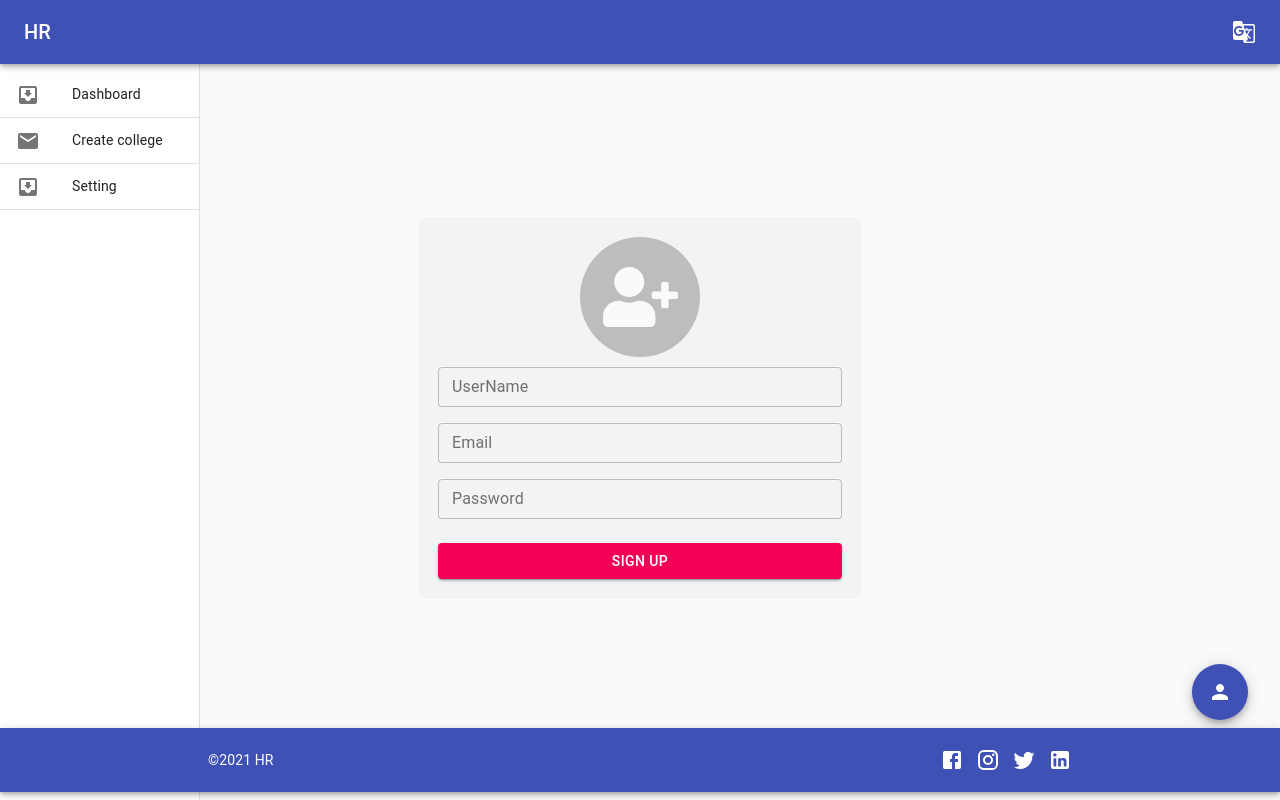
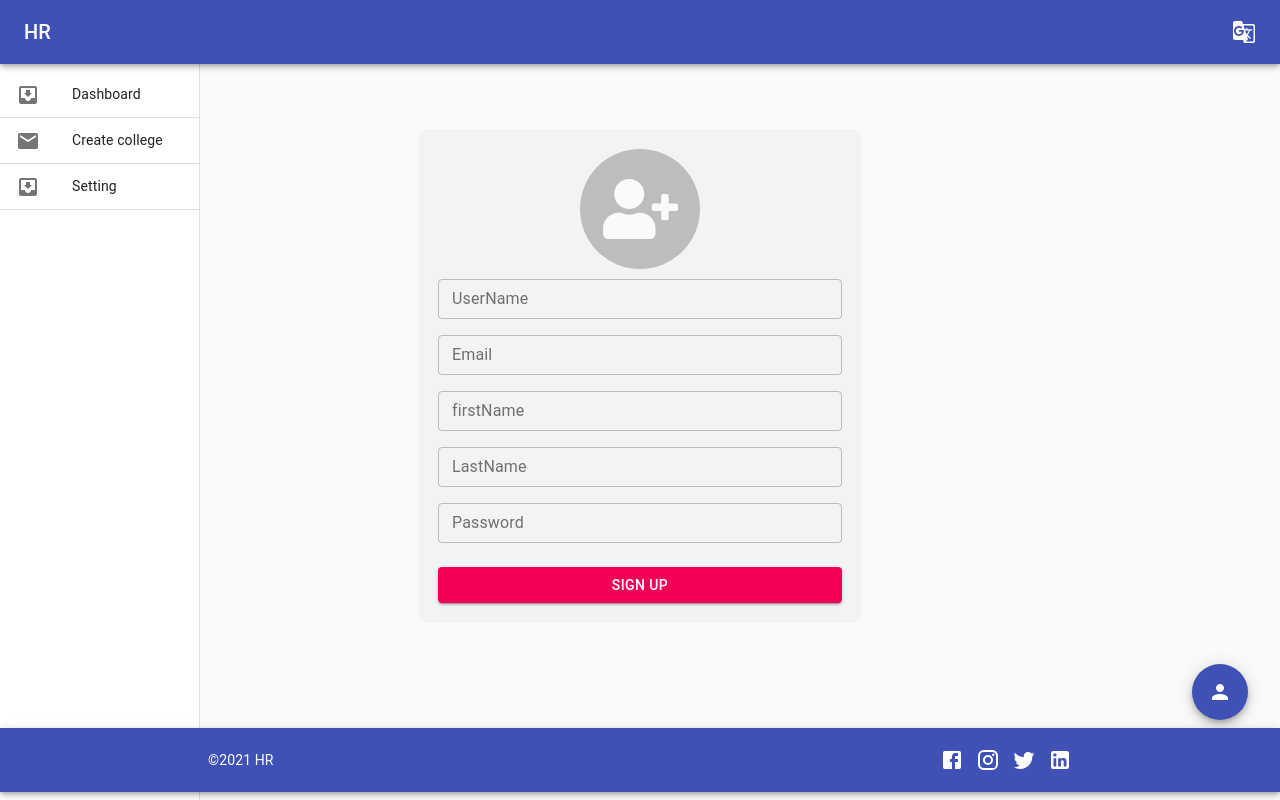
Before and after one commit to hiteshrajput1998/react-app-with-graphql, a React (Create React App) app: page /register in a window 1280 px wide. Built offline with nearby package versions, Linux system fonts and the light colour scheme.

Commit message:
add field in userregister

```diff
--- a/src/api/forms/register/RegisterMutations.js
+++ b/src/api/forms/register/RegisterMutations.js
@@ -8,6 +8,9 @@ export const Register_RECORD = gql`
                 userName
                 email
                 created
+                firstName
+                lastName
+                id
             }
         }
     }
--- a/src/api/user-api/UserQueries.js
+++ b/src/api/user-api/UserQueries.js
@@ -2,8 +2,8 @@ import gql from 'graphql-tag';
 
 
 export const GET_USERS_SCHEMA = gql`
-    query GetColleges{
-        getcolleges{
+    query GetUsers{
+        getUsers{
             id
             userName
             email
--- a/src/components/forms/signup/SignUpForm.js
+++ b/src/components/forms/signup/SignUpForm.js
@@ -18,7 +18,7 @@ const useStyles = makeStyles(theme => ({
         display: "flex",
         justifyContent: "center",
         alignItems: "center",
-        height: "70vh"
+        height: "62vh"
     },
     container: {
         // position: "absolute",
@@ -59,13 +59,17 @@ const SignUpForm = (props) => {
         userName: '',
         password: '',
         email: '',
-        created: ''
+        created: '',
+        firstName: '',
+        lastName: ''
     });
 
     const [errors, setErrors] = useState({
         userName: '',
         password: '',
         email: '',
+        firstName: '',
+        lastName: '',
         other: ''
     });
 
@@ -188,6 +192,40 @@ const SignUpForm = (props) => {
                                 <Grid item xs={12}>
                                     <TextField
                                         fullWidth
+                                        label="firstName"
+                                        name="firstName"
+                                        size="small"
+                                        variant="outlined"
+                                        onChange={updateField}
+                                    />
+                                    {
+                                        errors.firstName &&
+                                        <Alert variant="outlined" severity="error">
+                                            {errors.firstName} — check it out!
+                                        </Alert>
+                                    }
+
+                                </Grid>
+                                <Grid item xs={12}>
+                                    <TextField
+                                        fullWidth
+                                        label="LastName"
+                                        name="lastName"
+                                        size="small"
+                                        variant="outlined"
+                                        onChange={updateField}
+                                    />
+                                    {
+                                        errors.lastName &&
+                                        <Alert variant="outlined" severity="error">
+                                            {errors.lastName} — check it out!
+                                        </Alert>
+                                    }
+
+                                </Grid>
+                                <Grid item xs={12}>
+                                    <TextField
+                                        fullWidth
                                         label="Password"
                                         name="password"
                                         size="small"
@@ -211,6 +249,7 @@ const SignUpForm = (props) => {
                         </Grid>
                     </Grid>
                 </form>
+                <ToastContainer autoClose={5000} />
             </Container>
         </div>
     );
```
